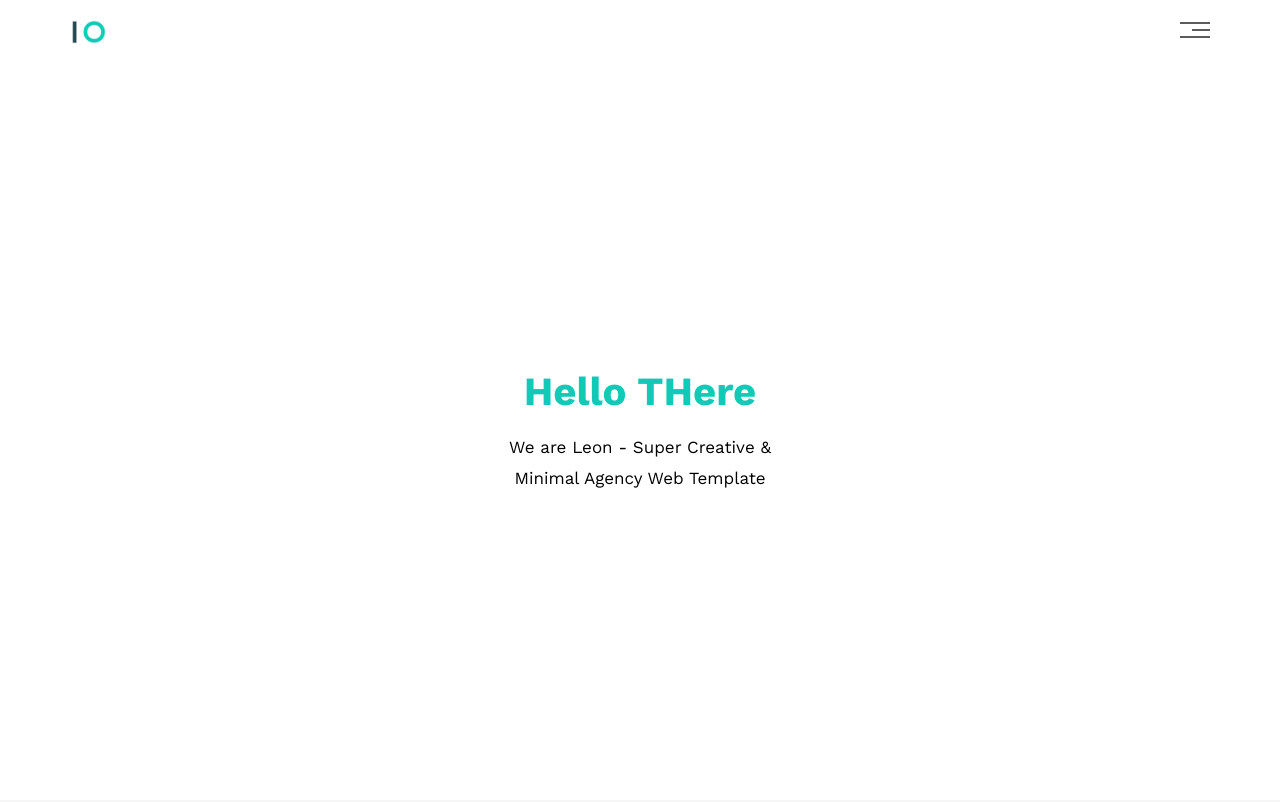
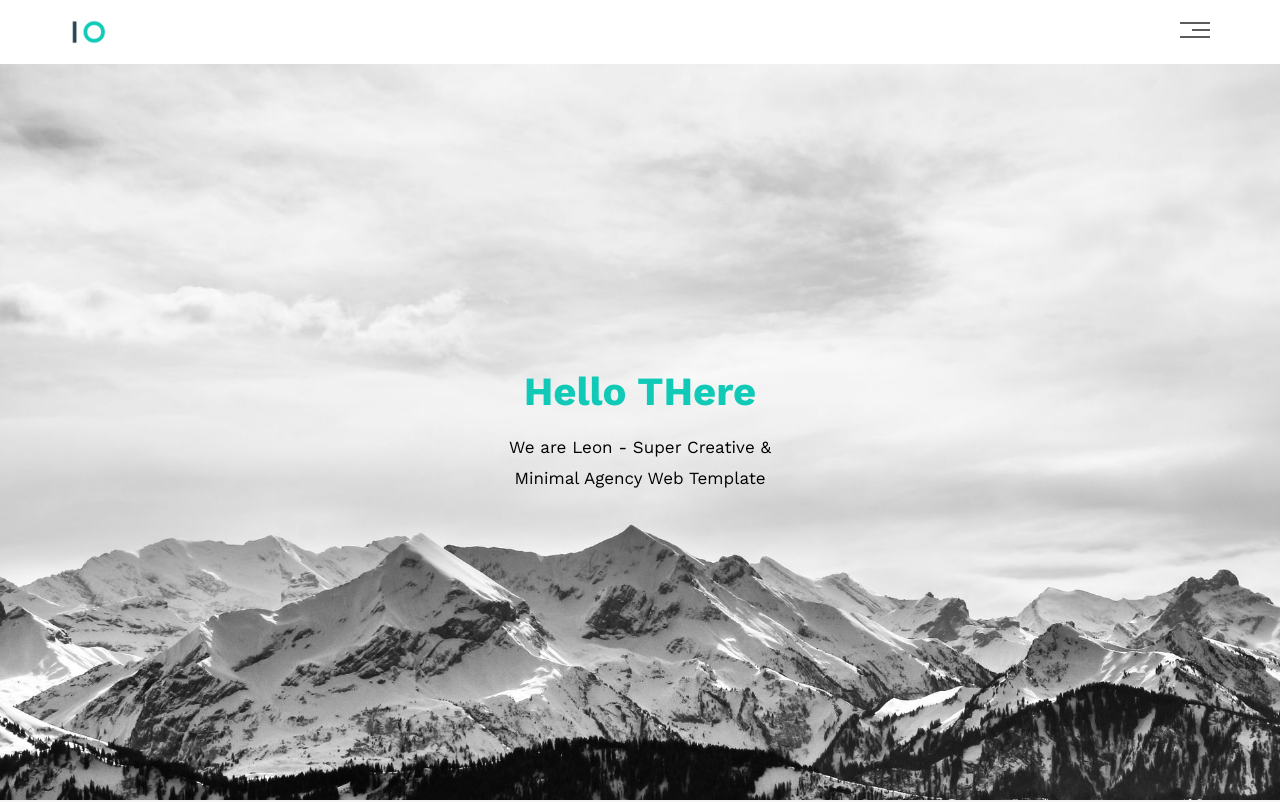
Before and after one commit to Mariamgemy/HTML-CSS, a plain HTML site: page index.htm in a window 1280 px wide. Shown: the top 802 px of the page. Drawn offline with nearby package versions, Linux system fonts and the light colour scheme; the site is published under a folder, as on GitHub Pages, so addresses that start at the root find nothing.

Commit message:
Update style.css

```diff
--- a/css/style.css
+++ b/css/style.css
@@ -154,7 +154,7 @@ html{
 /* end header */
 /* start landing */
 .landing {
-  background-image: url(/images/landing.jpg);
+  background-image: url(../images/landing.jpg);
   background-size: cover;
   height: calc(100vh - 64px);
   /* height: 100vh; */
```
